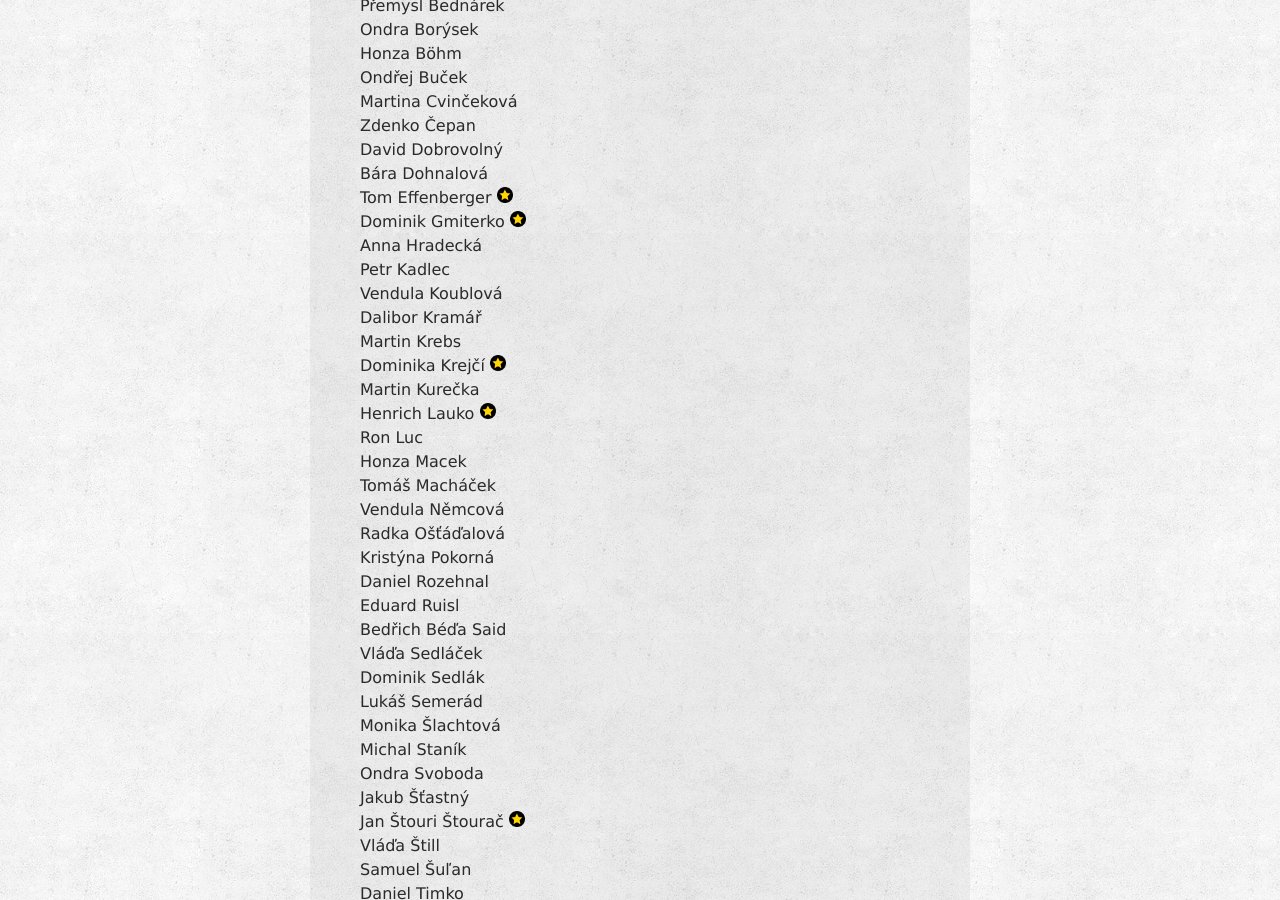
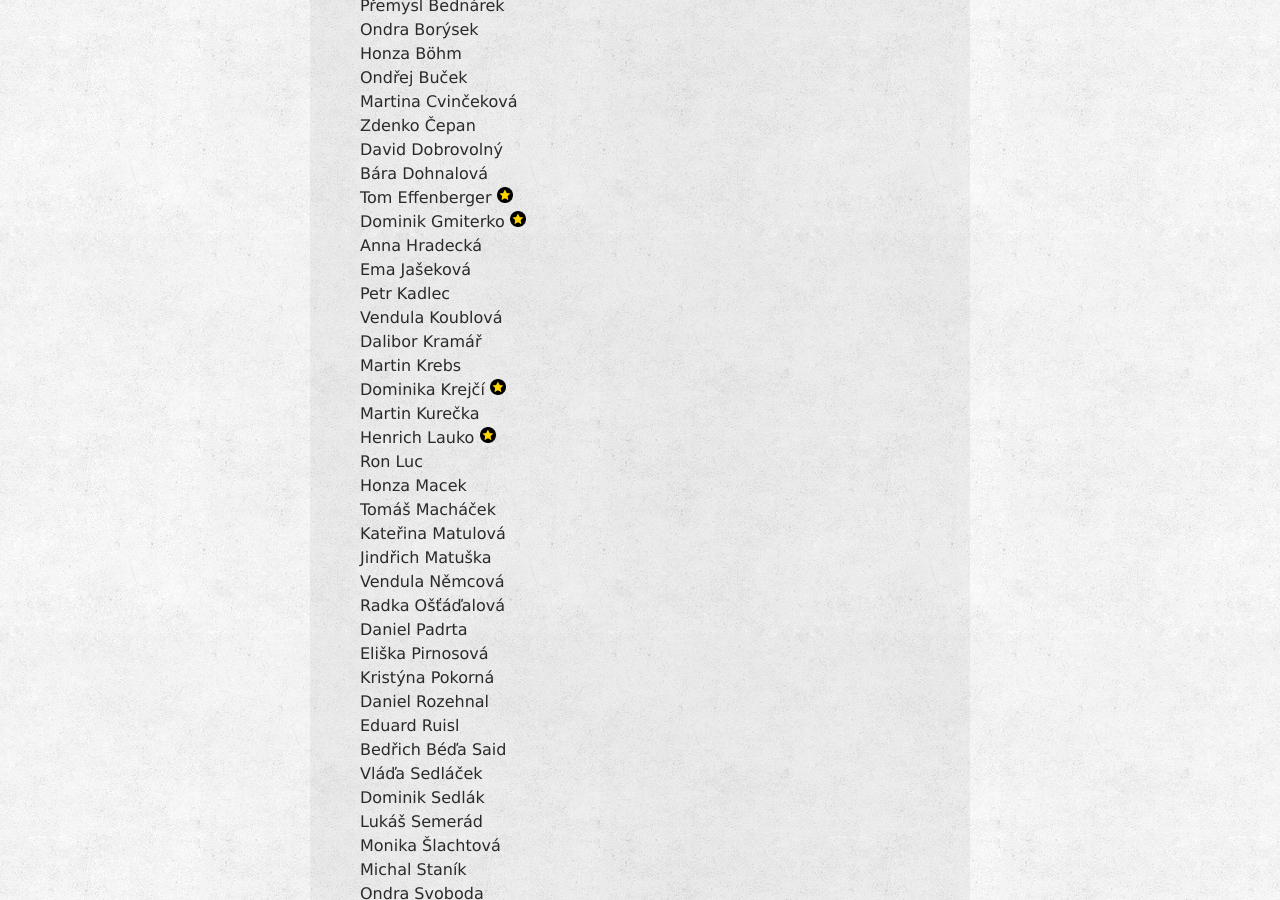
Before and after one commit to zverinec/zverinec-web, a Jekyll site: the page built from _pages/members.md, in a window 1280 px wide and 900 px high, scrolled down 767 px. Built offline with Jekyll 4.4.1, drawn with Linux system fonts in a browser that asks for light colours; comment, search, counter and statistics services are not loaded.

Commit message:
Add members from K-SCUK

```diff
--- a/_pages/members.md
+++ b/_pages/members.md
@@ -27,6 +27,7 @@ Bára Dohnalová<br/>
 Tom Effenberger <img src="img/rad.png" class="rad" title="Řád přítele severské zvěře za hrdinský přínos KSI a stvoření NP hry" /><br/>
 Dominik Gmiterko <img src="img/rad.png" class="rad" title="Řád přítele severské zvěře za nejlepší univerzální výpomoc 2015/2016" /><br/>
 Anna Hradecká<br/>
+Ema Jašeková<br/>
 Petr Kadlec<br/>
 Vendula Koublová<br/>
 Dalibor Kramář<br/>
@@ -37,8 +38,12 @@ Henrich Lauko <img src="img/rad.png" class="rad" title="Řád přítele seversk
 Ron Luc<br/>
 Honza Macek<br/>
 Tomáš Macháček<br/>
+Kateřina Matulová<br/>
+Jindřich Matuška<br/>
 Vendula Němcová<br/>
 Radka Ošťáďalová<br/>
+Daniel Padrta<br/>
+Eliška Pirnosová<br/>
 Kristýna Pokorná<br/>
 Daniel Rozehnal<br/>
 Eduard Ruisl<br/>
```
